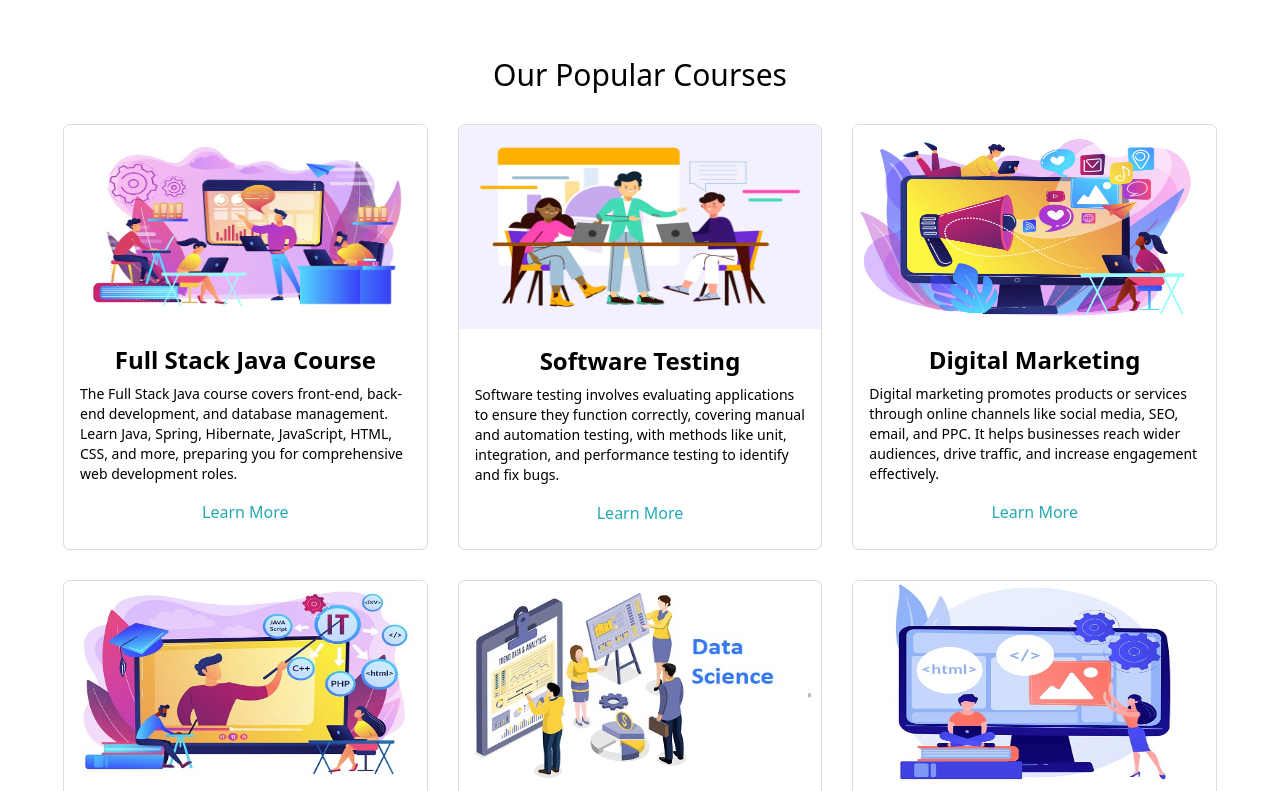
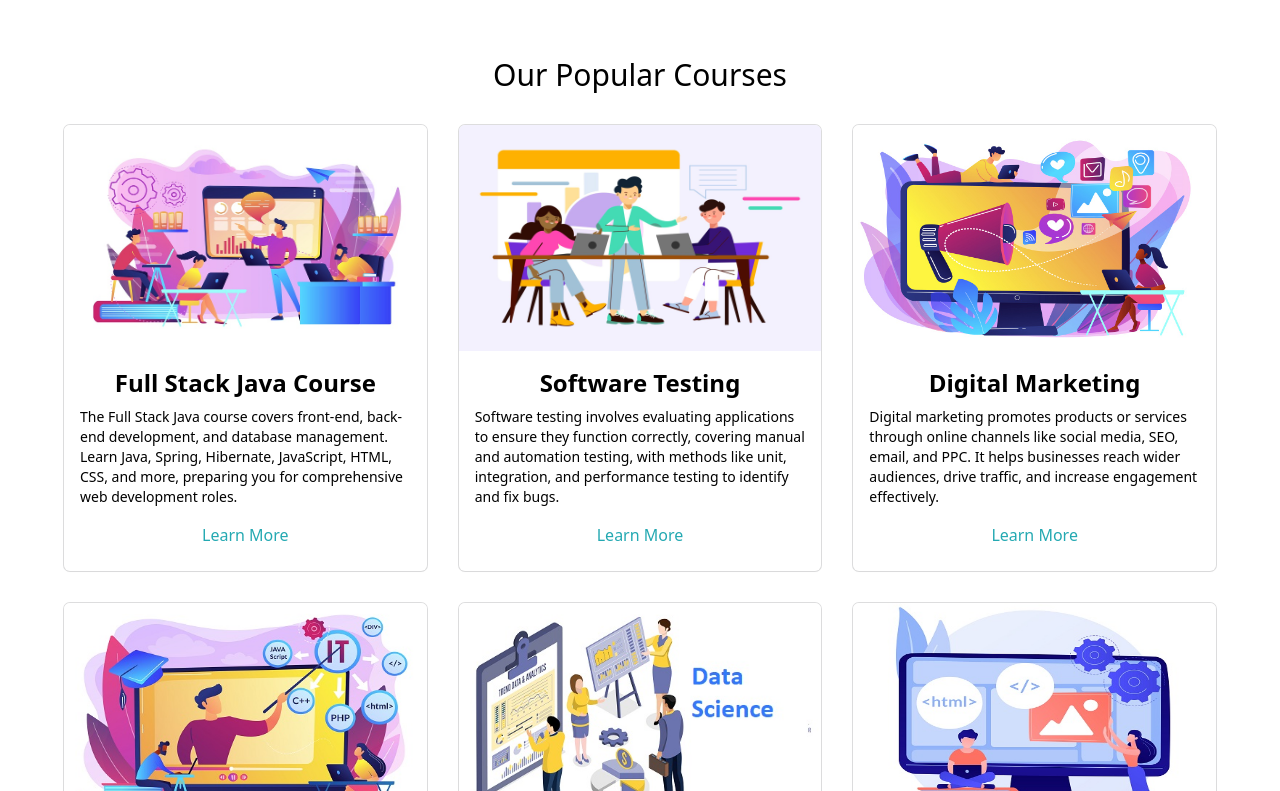
Before and after one commit to pankajmokashi/floating-minds, a React (Vite) app: page / in a window 1280 px wide. Shown: the part 1469-2260 px from the top of the page. Built offline with nearby package versions, Linux system fonts and the light colour scheme.

Commit message:
add aspect ratio

```diff
--- a/src/components/CourseCards.jsx
+++ b/src/components/CourseCards.jsx
@@ -44,9 +44,9 @@ function CourseCards() {
     <div className="grid grid-cols-1 sm:grid-cols-2 lg:grid-cols-3 gap-8 lg::gap-12">
       {courses.map((course, ind) => (
         <div key={ind} className="card rounded-md max-w-sm mx-auto">
-          <div className="">
+          <div className="mx-auto">
             <img
-              className="w-full rounded-t-md aspect-video"
+              className="w-full rounded-t-md aspect-16/10"
               src={course.img}
               alt={course.name}
             />
--- a/tailwind.config.js
+++ b/tailwind.config.js
@@ -7,6 +7,9 @@ export default {
         7: "7",
       },
       screens: { xm: "450px" },
+      aspectRatio: {
+        "16/10": "16/10",
+      },
     },
   },
   plugins: [],
```
